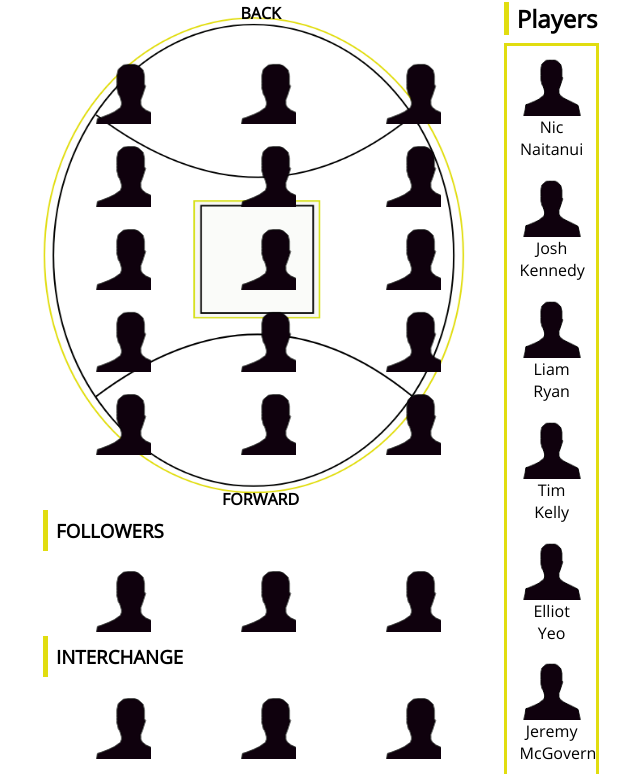
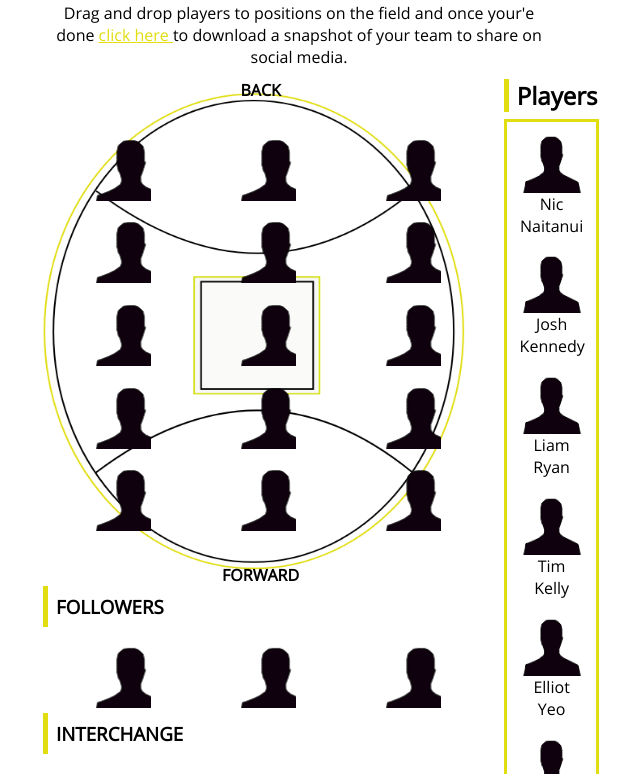
Before and after one commit to benfanderson/wa-state-of-origin-team, a website built with webpack: page src/index.html in a window 1280 px wide. Shown: the part 99-873 px from the top of the page, without its empty margins (341-981 px from the left). Built offline with nearby package versions, Linux system fonts and the light colour scheme; what @shopify/draggable would draw is missing.

Commit message:
Added download team image functionality.

```diff
--- a/package.json
+++ b/package.json
@@ -46,7 +46,9 @@
   },
   "dependencies": {
     "@shopify/draggable": "^1.0.0-beta.8",
-    "express": "^4.17.1"
+    "dom-to-image": "^2.6.0",
+    "express": "^4.17.1",
+    "file-saver": "^2.0.2"
   },
   "babel": {
     "presets": [
--- a/src/JSfiles/createElementFuncs.js
+++ b/src/JSfiles/createElementFuncs.js
@@ -5,10 +5,10 @@ export function elementAttributeAppend(elementName, attributeType, attributeName
   parentContainer.appendChild(elementName);
 }
 
-export function elementInner(element, attributeType, attributeName, inner, parentContainer) {
+export function elementInner(elementName, attributeType, attributeName, inner, parentContainer) {
   const att = document.createAttribute(attributeType);
   att.value = attributeName;
-  element.setAttributeNode(att);
-  element.innerHTML = inner;
-  parentContainer.appendChild(element);
+  elementName.setAttributeNode(att);
+  elementName.innerHTML = inner;
+  parentContainer.appendChild(elementName);
 }
--- a/src/JSfiles/index.js
+++ b/src/JSfiles/index.js
@@ -1,7 +1,11 @@
+import domtoimage from 'dom-to-image';
+// eslint-disable-next-line no-unused-vars
+import { saveAs } from 'file-saver';
 import playerHeadshot from '../assets/images/headshot.png';
 import '../style.scss';
 import { dragDrop, createDropZones } from './dragDropFuncs';
 import { elementAttributeAppend, elementInner } from './createElementFuncs';
+
 
 const players = [
 
@@ -135,6 +139,23 @@ elementAttributeAppend(container, 'id', 'container', document.body);
 const headline = document.createElement('h1');
 elementInner(headline, 'id', 'headline', 'Choose your WA State of Origin team', container);
 
+const blurb = document.createElement('p');
+elementInner(blurb, 'id', 'blurb', 'Drag and drop players to positions on the field and once your&#39e done <span id=click> click here </span> to download a snapshot of your team to share on social media.', container);
+
+const click = document.getElementById('click');
+click.style.color = '#e1dd10';
+click.style.textDecoration = 'underline';
+click.style.cursor = 'pointer';
+click.addEventListener('click', () => {
+  click.style.color = 'purple';
+  const node = document.getElementById('team');
+  node.style.backgroundColor = 'white';
+  domtoimage.toBlob(node)
+    .then((blob) => {
+      window.saveAs(blob, 'WA-State-of-Origin-team.png');
+    });
+});
+
 const team = document.createElement('div');
 elementAttributeAppend(team, 'id', 'team', container);
 
--- a/src/style.scss
+++ b/src/style.scss
@@ -18,10 +18,15 @@
     font-family: 'Open Sans';
 }
 
-h1 {
+#headline {
     margin-bottom: 3%;
     width: 100%;
     text-align: center;
+}
+
+#blurb {
+    text-align: center;
+    margin-bottom: 2%;
 }
 
 h2{
@@ -93,7 +98,7 @@ h3 {
 
 #playerContainer{
     width: 5vw;
-    height: 95vh;
+    height: 105vh;
     padding: 0.5vw 1vw;
     border: 3px solid #e1dd10;
     overflow: scroll;
```
Also changed, not shown: README.md, 1 other file.
